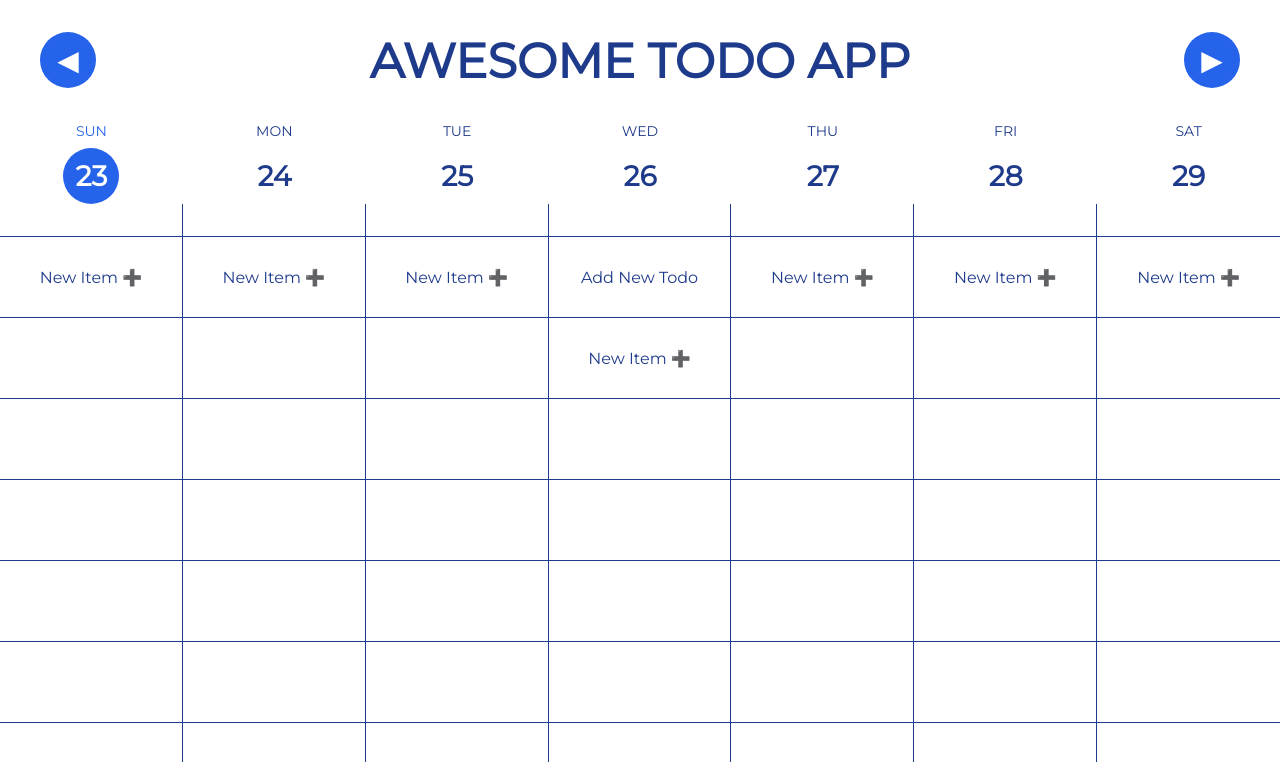
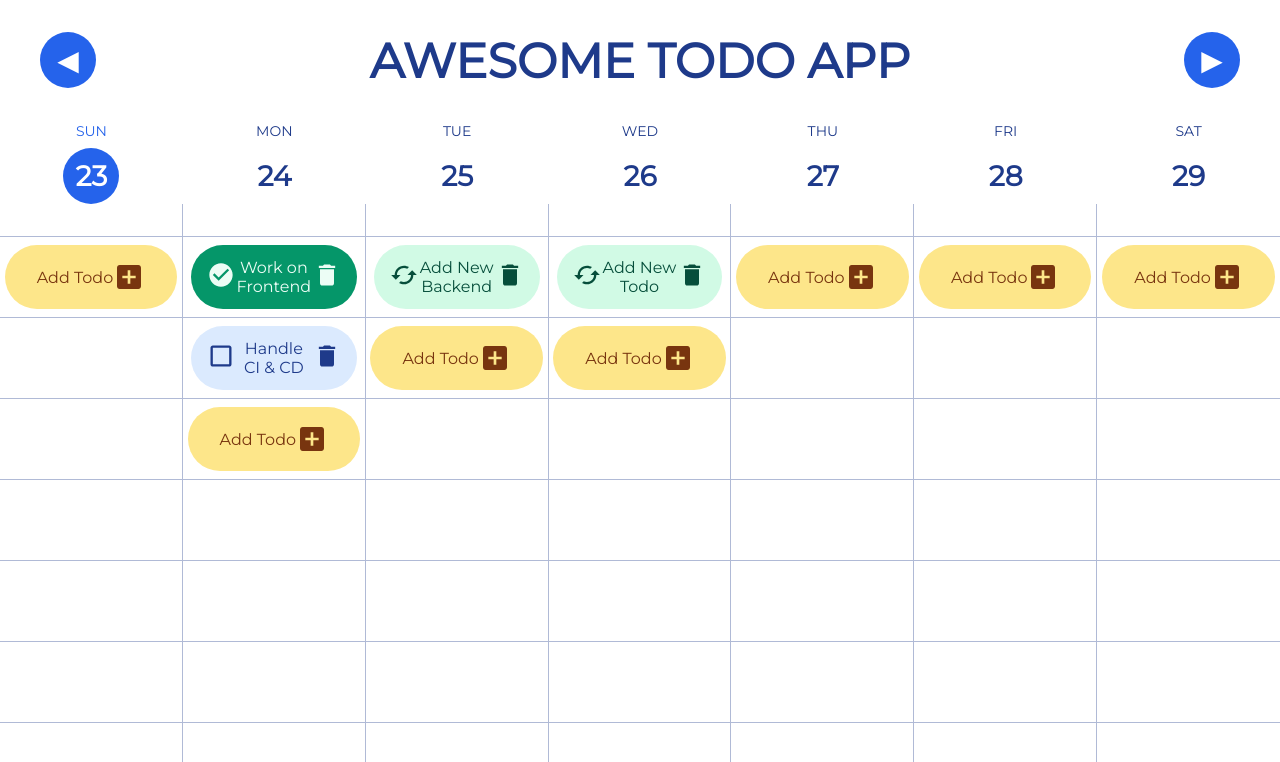
Before and after one commit to Setoryz/da-awesome-todo, a React (Create React App) app in the folder frontend/: page / in a window 1280 px wide. Shown: the top 762 px of the page. Built offline with nearby package versions, Linux system fonts and the light colour scheme.

Commit message:
✨ 💄 [frontend] - styles updated, addTodoItem and TodoItem added to calendar

```diff
--- a/frontend/src/_variables.scss
+++ b/frontend/src/_variables.scss
@@ -1,6 +1,10 @@
 $background-color: #ffffff;
 $text-color: #1e3a8a;
 $accent-color: #2563eb;
+$accent-color-50: #eff6ff;
+$accent-color-100: #dbeafe;
+$add-item-background-color: #fde68a;
+$add-item-color: #78350f;
 
 @mixin flex-center {
   display: flex;
--- a/frontend/src/components/TodoCalendar/TodoCalendar.tsx
+++ b/frontend/src/components/TodoCalendar/TodoCalendar.tsx
@@ -51,13 +51,13 @@ export default TodoCalendar;
 const todos: Todos = [
   {
     title: "Work on Frontend",
-    date: new Date("2021/5/21"),
+    date: new Date("2021/5/24"),
     status: "done",
     id: "7fb45c449d49",
   },
   {
     title: "Handle CI & CD",
-    date: new Date("2021/5/21"),
+    date: new Date("2021/5/24"),
     status: "todo",
     id: "bb24",
   },
@@ -69,7 +69,7 @@ const todos: Todos = [
   },
   {
     title: "Add New Backend",
-    date: new Date("2021/5/22"),
+    date: new Date("2021/5/25"),
     status: "doing",
     id: "e0923c40-bb2b-11eb-8ae2-210f80351355",
   },
--- a/frontend/src/components/TodosColumn/TodosColumn.scss
+++ b/frontend/src/components/TodosColumn/TodosColumn.scss
@@ -4,7 +4,7 @@
   display: flex;
   flex-direction: column;
   align-items: center;
-  border-right: 1px solid $text-color;
+  border-right: 1px solid rgba(30, 58, 138, 0.35);
 
   &.last {
     border-right: none;
@@ -14,11 +14,12 @@
     height: 2rem;
     width: 100%;
   }
+
   & .todos__row {
     @include flex-center;
 
     height: 5rem;
     width: 100%;
-    border-top: 1px solid $text-color;
+    border-top: 1px solid rgba(30, 58, 138, 0.35);
   }
 }
--- a/frontend/src/components/TodosColumn/TodosColumn.tsx
+++ b/frontend/src/components/TodosColumn/TodosColumn.tsx
@@ -1,5 +1,7 @@
 import { getDay, isToday } from "date-fns";
 import { useEffect } from "react";
+import AddTodoItem from "../AddTodoItem/AddTodoItem";
+import TodoItem from "../TodoItem/TodoItem";
 import { Todos } from "../types";
 import "./TodosColumn.scss";
 
@@ -19,8 +21,8 @@ const TodosColumn = ({ columnDate, todos }: Props) => {
       {[...Array(todos.length >= 7 ? todos.length + 1 : 7)].map(
         (value, index) => (
           <div key={index} className="todos__row">
-            {todos[index] && <p>{todos[index].title}</p>}
-            {index === todos.length && <p>New Item ➕</p>}
+            {todos[index] && <TodoItem todoItem={todos[index]} />}
+            {index === todos.length && <AddTodoItem />}
           </div>
         )
       )}
--- a/frontend/src/components/types.ts
+++ b/frontend/src/components/types.ts
@@ -1,4 +1,4 @@
-type TodoData = {
+export type TodoData = {
   title: string;
   date: Date;
   status: "todo" | "done" | "doing";
```
